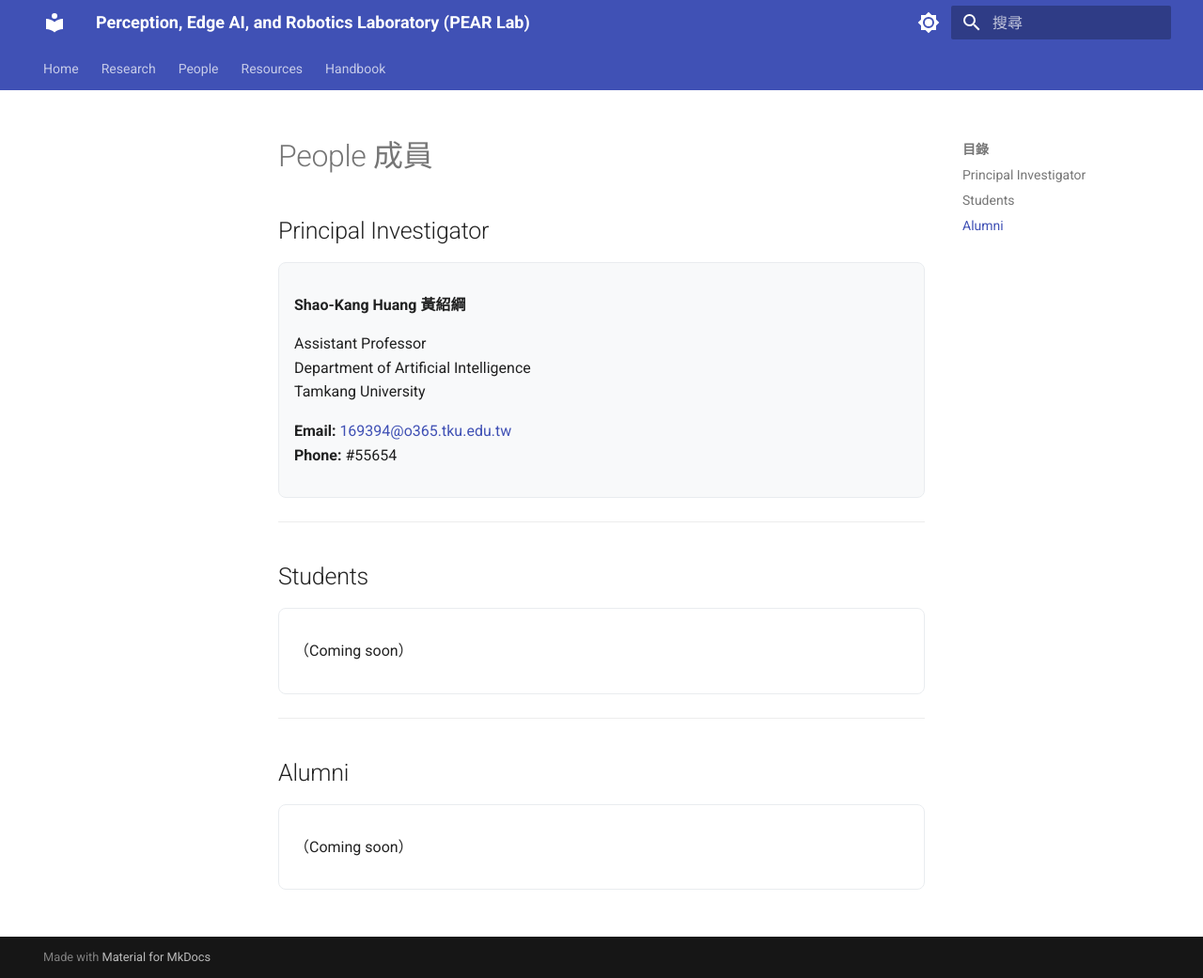
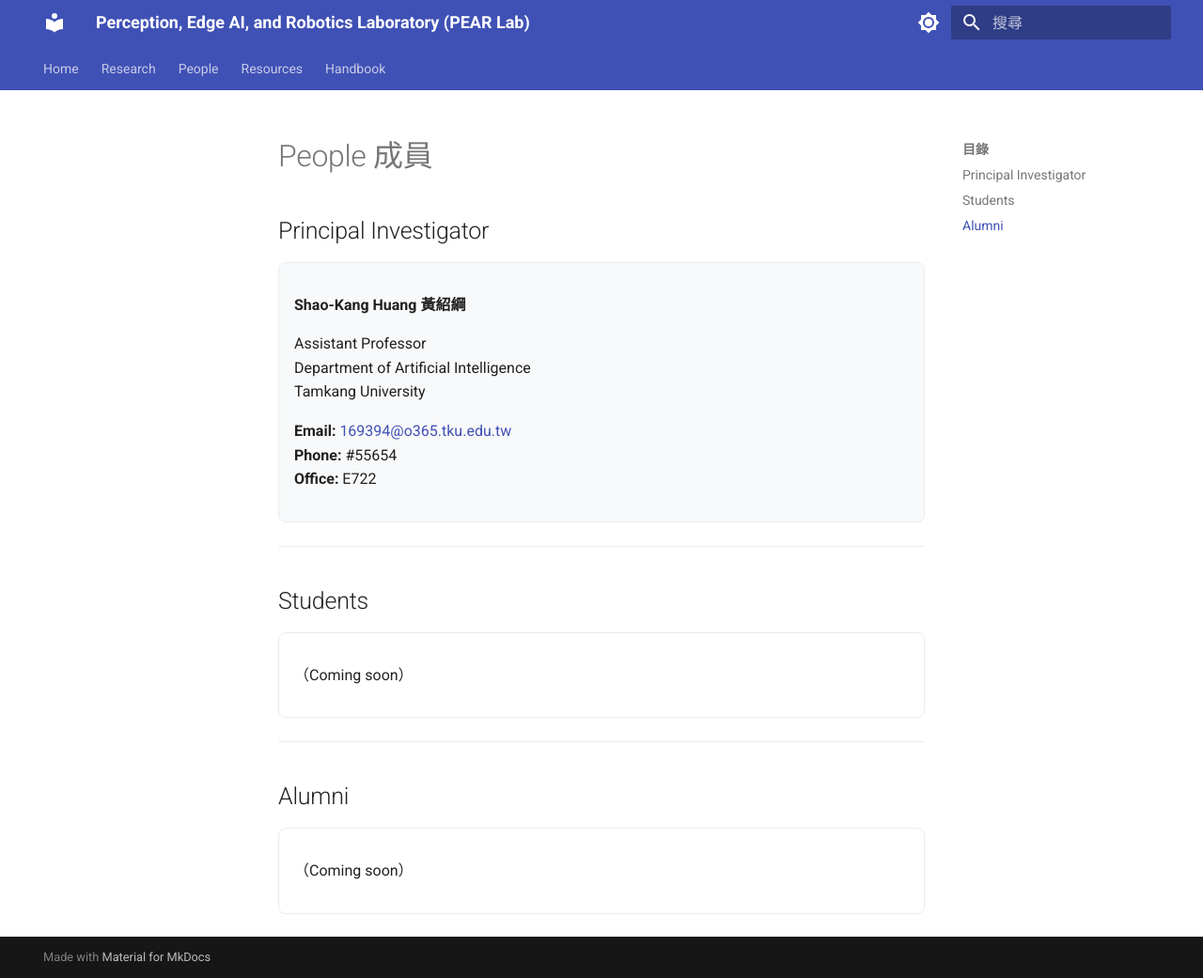
Before and after one commit to Ewz9/lab_handbook, an MkDocs documentation site: the page built from docs/people.md, in a window 1280 px wide and 1041 px high. Shown: the whole window at 94% size. Built offline with MkDocs 1.6.1 and Material for MkDocs 9.7.7, drawn with Linux system fonts in a browser that asks for light colours.

Commit message:
Update people.md

```diff
--- a/docs/people.md
+++ b/docs/people.md
@@ -14,7 +14,8 @@ Tamkang University
 
 <p>
 <strong>Email:</strong> <a href="mailto:169394@o365.tku.edu.tw">169394@o365.tku.edu.tw</a><br>
-<strong>Phone:</strong> #55654
+<strong>Phone:</strong> #55654<br>
+<strong>Office:</strong> E722
 </p>
 
 </div>
```
